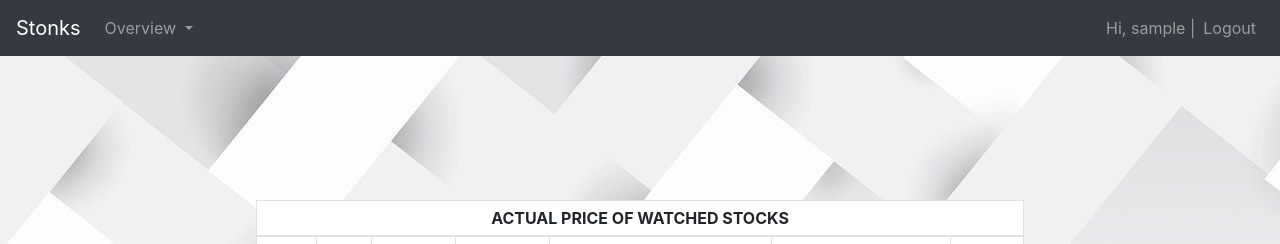
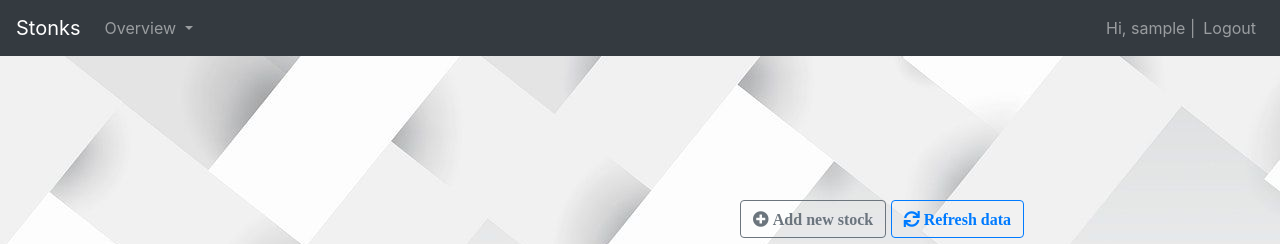
Before and after one commit to sandormatyas/stock-info, a Flask app: page / in a window 1280 px wide. Shown: the top 244 px of the page. Run offline with Flask 2, Linux system fonts and the light colour scheme; the visitor is signed in with stand-in values (Sample User, id 1); data that the repository does not hold is empty; some libraries are stand-ins or nearby versions.

Commit message:
Add buttons to main page

```diff
--- a/static/css/index_page_stylesheet.css
+++ b/static/css/index_page_stylesheet.css
@@ -60,14 +60,20 @@ body {
 
 .fas.fa-angle-double-up {
     color: forestgreen;
-    font-size: 35px;
+    font-size: 30px;
 }
 
 .fas.fa-angle-double-down {
     color: red;
-    font-size: 35px;
+    font-size: 30px;
 }
 
 .time {
     font-size: small;
 }
+.nav-buttons {
+    margin: 10px 0
+}
+.nav-buttons {
+    text-align: right;
+}
--- a/templates/data_row_template.html
+++ b/templates/data_row_template.html
@@ -11,7 +11,7 @@
         <td><i class="{{trends.longTermTrend}}"></i></td>
         <td class="time">{{mkt_time}} /<br> {{ local_time }} </td>
         <td class="time">{{market_status}}</td>
-        <td><button type="button" class="btn btn-sm btn-outline-danger border-0"><i class="fa fa-trash"></i></button></td>
+        <td><button type="button" class="btn btn-outline-warning border-0"><i class="fa fa-trash"></i></button></td>
     </tr>
 </script>
 {% endraw %}
--- a/templates/stock_exchange_data.html
+++ b/templates/stock_exchange_data.html
@@ -1,7 +1,11 @@
 
 <script id="table-header-template" type="text/x-handlebars-template">
     <div class="bootstrap-table">
-       <table id="dtBasicExample" class="table table-striped table-bordered table-sm" cellspacing="0" width="100%">
+        <div class="nav-buttons">
+            <button type="button" class="btn btn-outline-secondary"><i class="fa fa-plus-circle"> Add new stock</i></button>
+            <button type="button" class="btn btn-outline-primary"><i class="fa fa-sync"> Refresh data</i></button>
+        </div>
+        <table id="dtBasicExample" class="table table-striped table-bordered table-sm" cellspacing="0" width="100%">
             <thead>
                 <tr>
                     <th colspan="12">ACTUAL PRICE OF WATCHED STOCKS</th>
```
